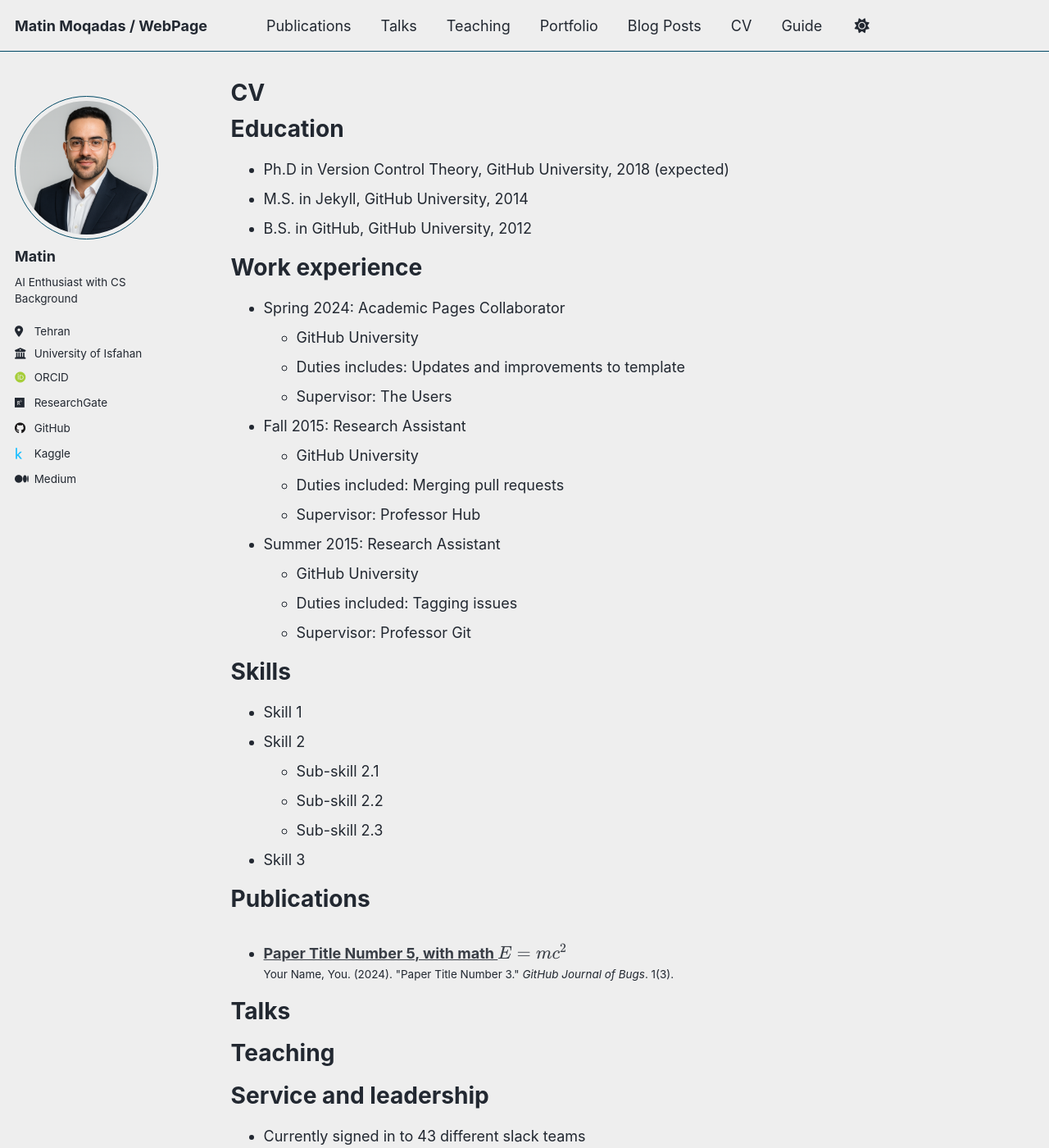
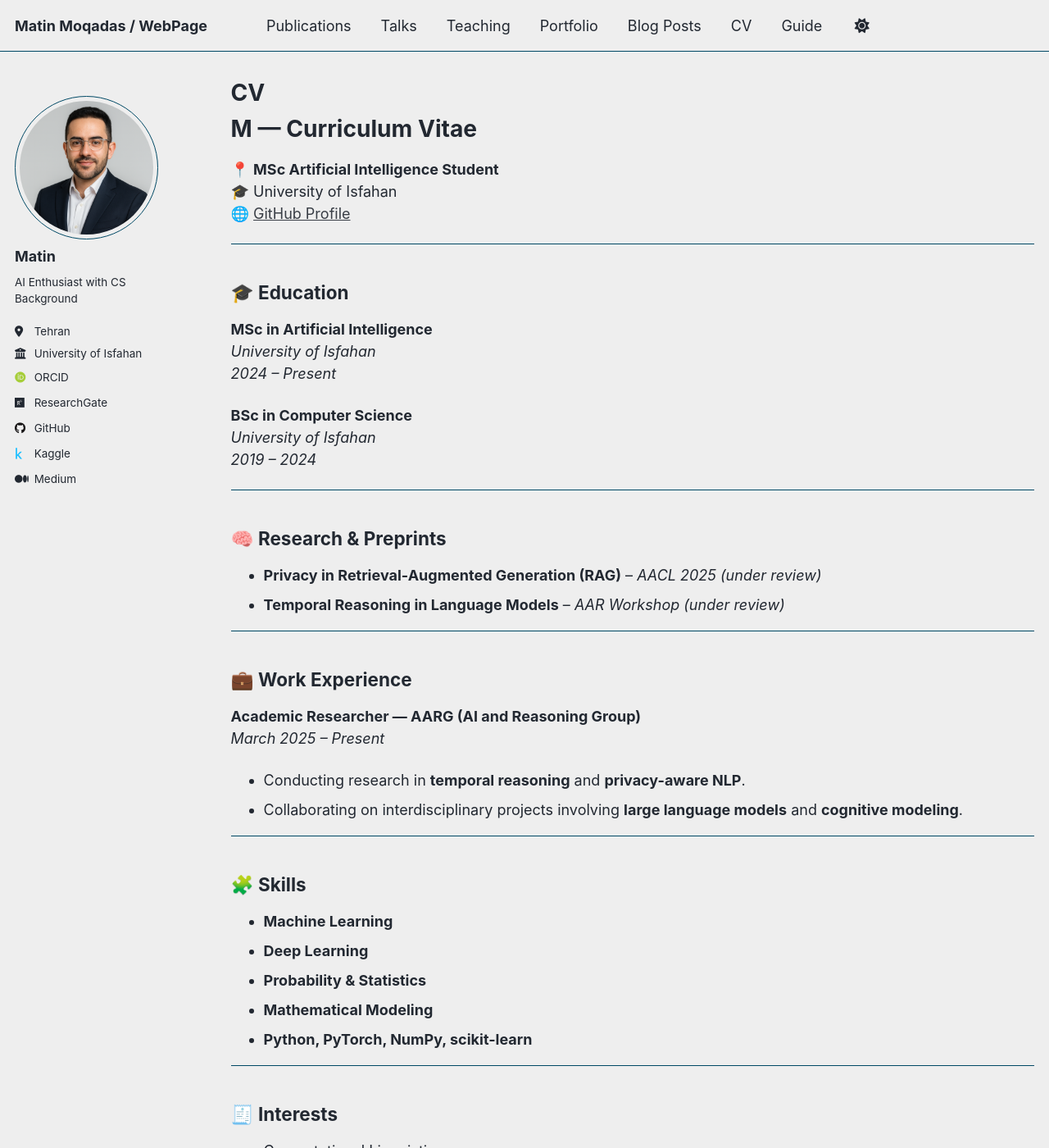
Before and after one commit to matinmoqadas/matinmoqadas.github.io, a Jekyll site: the page built from _pages/cv.md, in a window 1280 px wide and 1400 px high. Shown: the whole window at 82% size. Built offline with Jekyll 4.4.1, drawn with Linux system fonts in a browser that asks for light colours; some web fonts are replaced; a script that is not in the unit is left out; some of the changed text lies outside the part shown.

Commit message:
Update cv.md

```diff
--- a/_pages/cv.md
+++ b/_pages/cv.md
@@ -9,56 +9,60 @@
 
 {% include base_path %}
 
-Education
-======
-* Ph.D in Version Control Theory, GitHub University, 2018 (expected)
-* M.S. in Jekyll, GitHub University, 2014
-* B.S. in GitHub, GitHub University, 2012
+# M — Curriculum Vitae
 
-Work experience
-======
-* Spring 2024: Academic Pages Collaborator
-  * GitHub University
-  * Duties includes: Updates and improvements to template
-  * Supervisor: The Users
+📍 **MSc Artificial Intelligence Student**
+🎓 University of Isfahan
+🌐 [GitHub Profile](https://github.com/matinmoqadas)
 
-* Fall 2015: Research Assistant
-  * GitHub University
-  * Duties included: Merging pull requests
-  * Supervisor: Professor Hub
+---
 
-* Summer 2015: Research Assistant
-  * GitHub University
-  * Duties included: Tagging issues
-  * Supervisor: Professor Git
+## 🎓 Education
 
-Skills
-======
-* Skill 1
-* Skill 2
-  * Sub-skill 2.1
-  * Sub-skill 2.2
-  * Sub-skill 2.3
-* Skill 3
+**MSc in Artificial Intelligence**
+*University of Isfahan*
+_2024 – Present_
 
-Publications
-======
-  <ul>{% for post in site.publications reversed %}
-    {% include archive-single-cv.html %}
-  {% endfor %}</ul>
+**BSc in Computer Science**
+*University of Isfahan*
+_2019 – 2024_
 
-Talks
-======
-  <ul>{% for post in site.talks reversed %}
-    {% include archive-single-talk-cv.html  %}
-  {% endfor %}</ul>
+---
 
-Teaching
-======
-  <ul>{% for post in site.teaching reversed %}
-    {% include archive-single-cv.html %}
-  {% endfor %}</ul>
+## 🧠 Research & Preprints
 
-Service and leadership
-======
-* Currently signed in to 43 different slack teams
+- **Privacy in Retrieval-Augmented Generation (RAG)** – *AACL 2025 (under review)*
+- **Temporal Reasoning in Language Models** – *AAR Workshop (under review)*
+
+---
+
+## 💼 Work Experience
+
+**Academic Researcher — AARG (AI and Reasoning Group)**
+_March 2025 – Present_
+- Conducting research in **temporal reasoning** and **privacy-aware NLP**.
+- Collaborating on interdisciplinary projects involving **large language models** and **cognitive modeling**.
+
+---
+
+## 🧩 Skills
+
+- **Machine Learning**
+- **Deep Learning**
+- **Probability & Statistics**
+- **Mathematical Modeling**
+- **Python, PyTorch, NumPy, scikit-learn**
+
+---
+
+## 🧾 Interests
+
+- Computational Linguistics
+- Cognitive Modeling
+- Low-resource NLP
+- Explainable AI
+- Reasoning and Language Understanding
+
+---
+
+_Last updated: October 2025_
```
